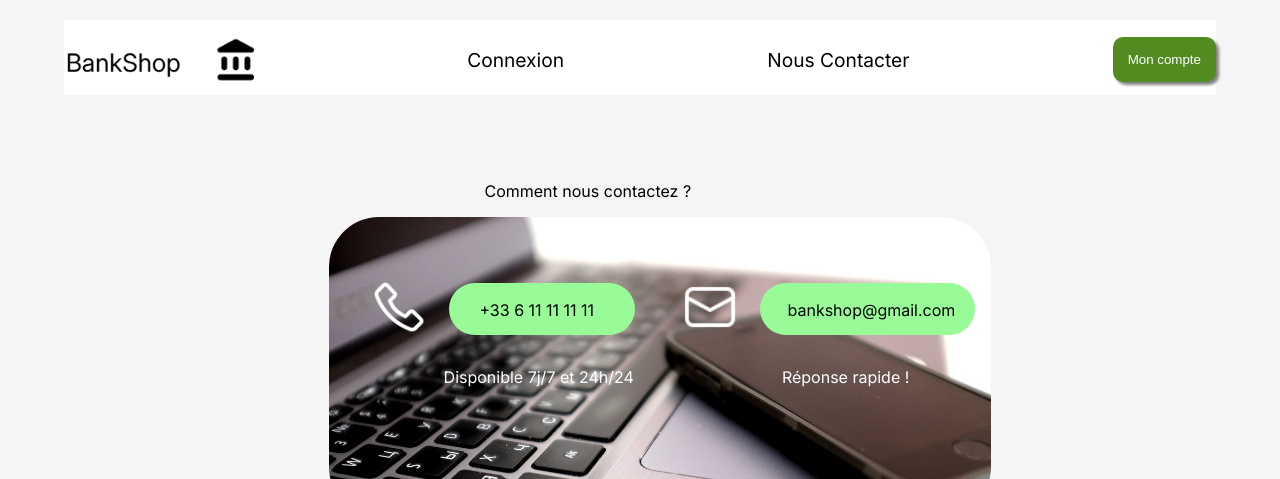
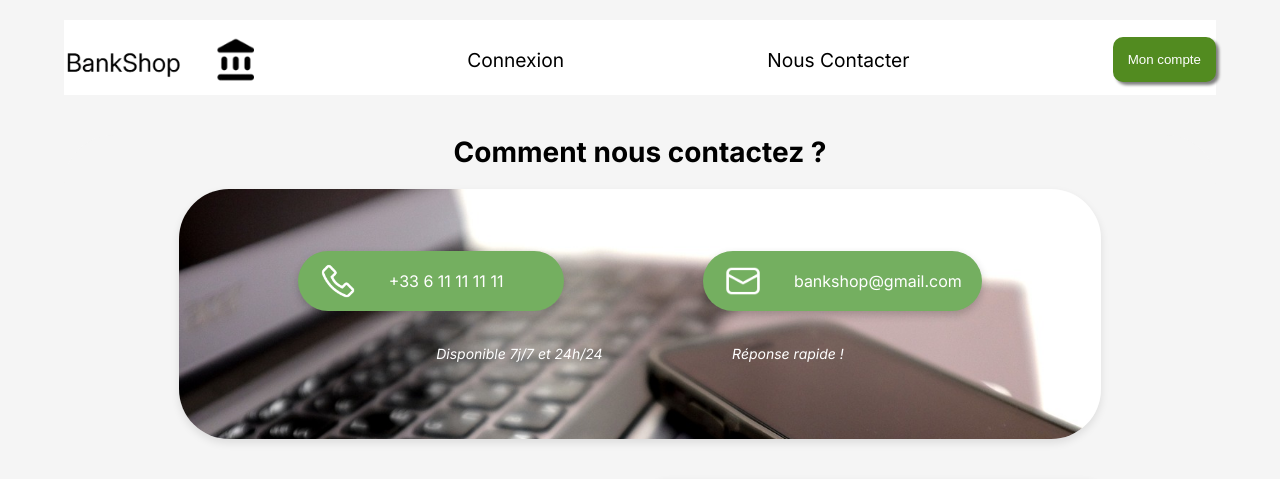
Before and after one commit to chahedlousssayef/challeng-web, a Symfony app: template templates/contact/contact.html.twig in a window 1280 px wide. Shown: the top 479 px of the page. Run offline with Twig, Linux system fonts and the light colour scheme; the template is opened without the code that fills it, so the values that code supplies are empty; some libraries are stand-ins or nearby versions; grey boxes are pictures that could not be loaded.

Commit message:
Update style.css

```diff
--- a/public/style.css
+++ b/public/style.css
@@ -43,14 +43,14 @@ body{
 
 main {
     width: 90%;
-    padding-top: 20px;
-    display: flex;
+    padding-top: 0px;
+    display: flexs;
     flex-wrap: wrap;
     justify-content: center;
     background-color: whitesmoke;
     border-radius: 50px;
     margin-left: 5%;
-    margin-top: 50px;
+    margin-top: 10px;
 }
 
 .bas_Acceuil {
@@ -126,125 +126,98 @@ main button:hover{
 }
 
 .contact {
-    width: 90%;
-    display: flex;
-    flex-direction: column;
+    text-align: center;
+    margin-top: 40px;
 }
 
 .contact_title {
-    margin-left: 35%;
+    font-size: 28px;
+    font-weight: bold;
+    margin-bottom: 20px;
+    color: black;
+}
+
+.contact_info_style {
+    width: 80%;
+    margin: 0 auto;
+    background-image: url("{{ asset('image/image_contact.jpg') }}");
+    background-repeat: no-repeat;
+    background-size: cover;
+    height: 250px;
+    border-radius: 50px;
+    display: flex;
+    flex-direction: column;
+    justify-content: center;
+    align-items: center;
+    box-shadow: 0 4px 8px rgba(0, 0, 0, 0.1);
 }
 
 .contact_info {
     display: flex;
-    flex-direction: row;
+    justify-content: space-evenly;
+    align-items: center;
+    gap: 20px;
+    width: 100%;
 }
 
-.contact img {
-    padding-top: 10px;
+.contact_phone,
+.contact_mail {
+    display: flex;
+    align-items: center;
+    background-color: #74af60;
+    color: white;
+    padding: 10px 20px;
+    border-radius: 30px;
+    box-shadow: 0 4px 8px rgba(0, 0, 0, 0.2);
 }
 
-.contact_info_style {
-    width: 60%;
-    margin-left: 20%;
-    padding-left:40px;
-    padding-top: 50px;
+.contact_phone img,
+.contact_mail img {
+    width: 40px;
+    height: 40px;
+    margin-right: 10px;
+}
+
+.contact_phone p,
+.contact_mail p {
+    font-size: 16px;
+    margin: 0;
 }
 
 .contact_dispo {
-    margin-left: 12%;
+    margin-top: 20px;
     color: white;
-}
-
-.contact_phone {
-    display: flex;
-    width: 60%;
-
-}
-
-.contact_mail {
-    display: flex;
-    width: 60%;
-
-}
-
-.contact_mail p {
-    border-radius: 50px;
-    margin-left: 20px;
-    background-color: palegreen;
-    padding: 17px;
-    padding-bottom: 15px;
-    padding-left: 7px;
-    padding-right: 20px;
-}
-
-.contact_phone p {
-    background-color: palegreen;
-    border-radius: 50px;
-    margin-left: 20px;
-    padding-top: 17px;
-    padding-left: 10px;
+    font-size: 14px;
+    font-style: italic;
 }
 
 .localisation {
-    width: 95%;
+    width: 80%;
+    margin: 40px auto;
     display: flex;
-    flex-wrap: nowrap;
-    flex-direction: row-reverse;
-    margin-top: 40px;
+    justify-content: space-between;
+    align-items: flex-start;
+    gap: 20px;
+}
+
+.localisation .text_localisation {
+    font-size: 18px;
+    font-weight: bold;
+    margin-bottom: 10px;
+    color: black;
 }
 
 .localisation p {
-    margin-left: 20px;
-    width: 75%;
+    font-size: 16px;
+    line-height: 1.6;
+    color: black;
+    margin: 0;
 }
 
-.text_localisation {
-    font-size: 135%;
-    font-weight: 700;
-
-}
-
-.Form_contact {
-    width: 50%;
-    display: flex;
-    flex-direction: column;
-    padding: 30px;
-    margin-top: 50px;
-    margin-left: 20%;
-    border-radius: 50px;
-    align-items: center;
-    padding-bottom: 0px;
-    margin-bottom: 0px;
-    color: white;
-}
-
-.Form_contact textarea {
-    margin-top: 20px;
-    border: 0px;
+.localisation iframe {
+    border: 0;
     border-radius: 15px;
-    resize: none;
-    height: 200px;
-    width: 400px;
-}
-
-.message_contact{
-    padding-top: 15px;
-}
-
-.Form_info input {
-    border-radius: 15px;
-    height: 30px;
-    border: 0px;
-}
-
-.Button_submit {
-    padding-top: 20px;
-}
-
-.message_contact {
-    display: flex;
-    flex-direction: column;
+    box-shadow: 0 4px 8px rgba(0, 0, 0, 0.1);
 }
 
 footer {
```
